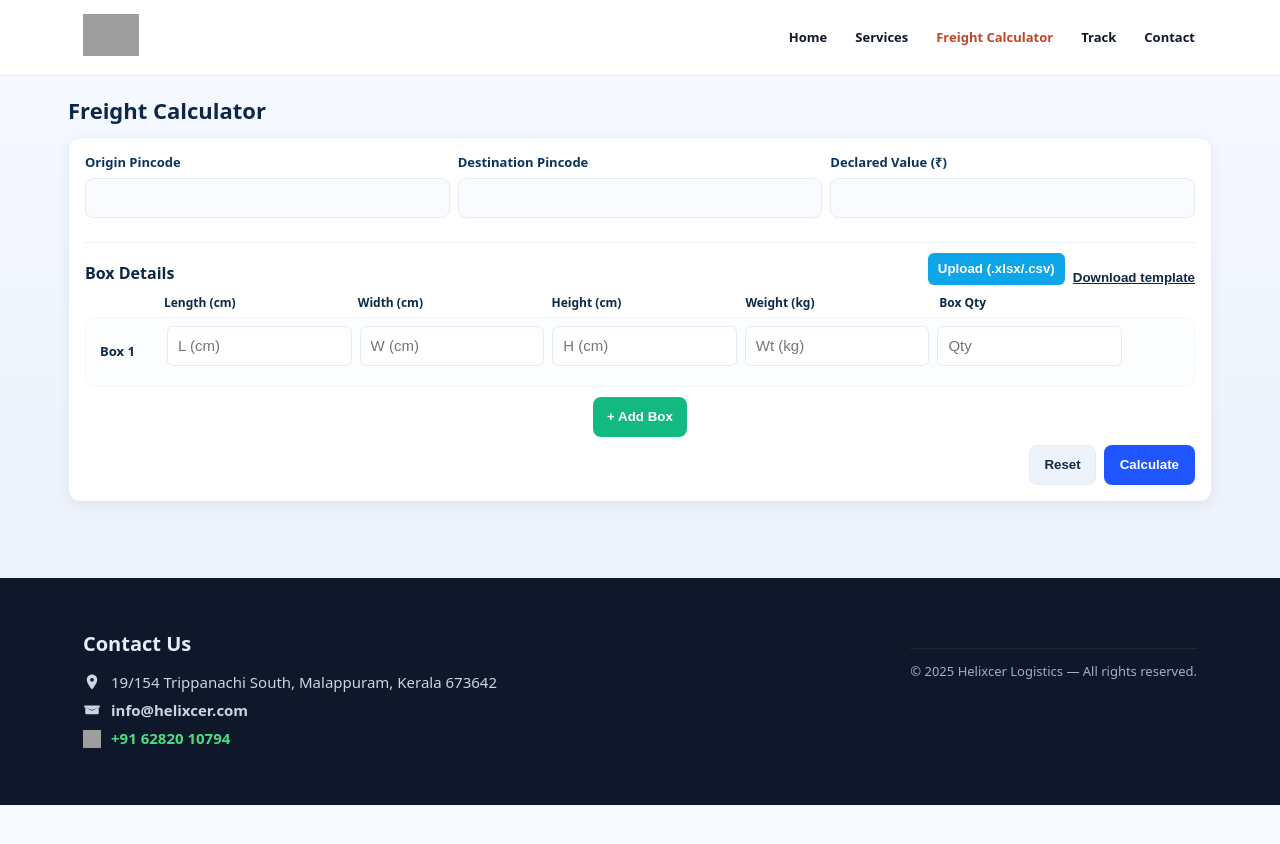
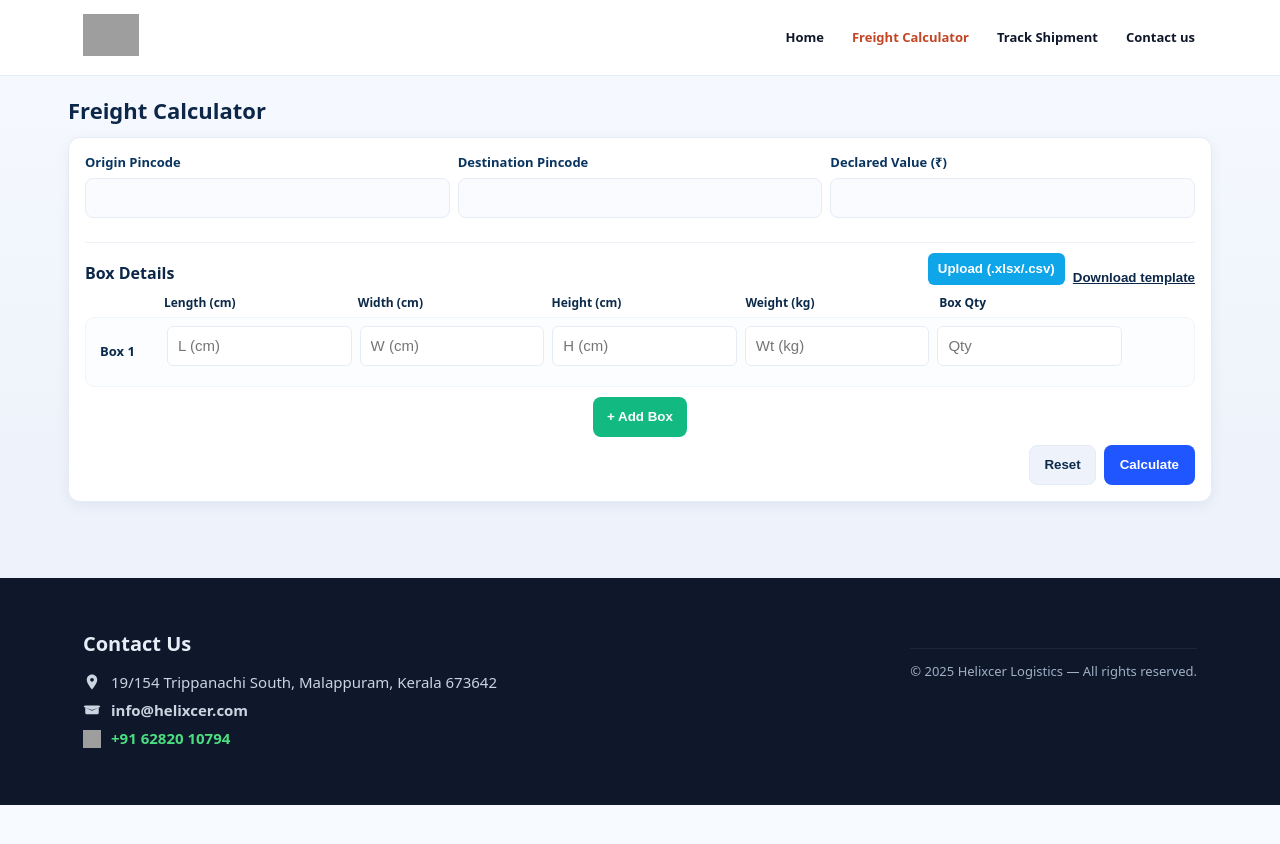
Before and after one commit to nisaran/helixcer-logistics, a Jekyll site: the page built from calculator/index.html, in a window 1280 px wide. Shown: the top 844 px of the page. Built offline with Jekyll 4.4.1, drawn with Linux system fonts in a browser that asks for light colours; grey boxes are pictures that could not be loaded.

Commit message:
Update header.html

```diff
--- a/_includes/header.html
+++ b/_includes/header.html
@@ -18,10 +18,9 @@
     <nav class="nav" role="navigation" aria-label="Primary">
       <ul>
         <li><a href="{{ site.baseurl }}/" {% if page.url == "/" %}class="active"{% endif %}>Home</a></li>
-        <li><a href="{{ site.baseurl }}/#services">Services</a></li>
         <li><a href="{{ site.baseurl }}/calculator/" {% if page.url == "/calculator/" %}class="active"{% endif %}>Freight Calculator</a></li>
-        <li><a href="{{ site.baseurl }}/track/" {% if page.url == "/track/" %}class="active"{% endif %}>Track</a></li>
-        <li><a href="{{ site.baseurl }}/contact/" {% if page.url == "/contact/" %}class="active"{% endif %}>Contact</a></li>
+        <li><a href="{{ site.baseurl }}/track/" {% if page.url == "/track/" %}class="active"{% endif %}>Track Shipment</a></li>
+        <li><a href="{{ site.baseurl }}/contact/" {% if page.url == "/contact/" %}class="active"{% endif %}>Contact us</a></li>
       </ul>
     </nav>
 
```
